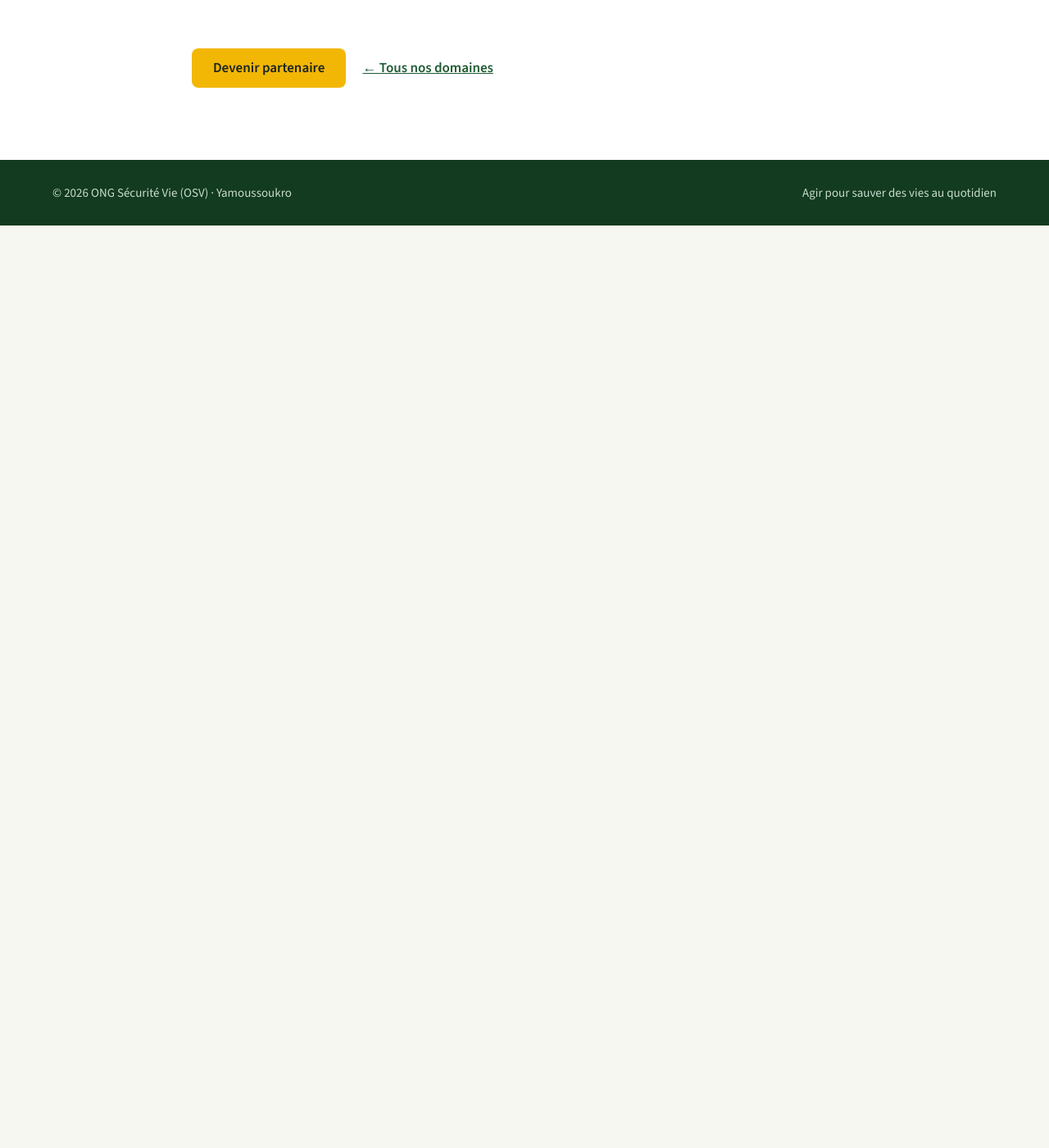
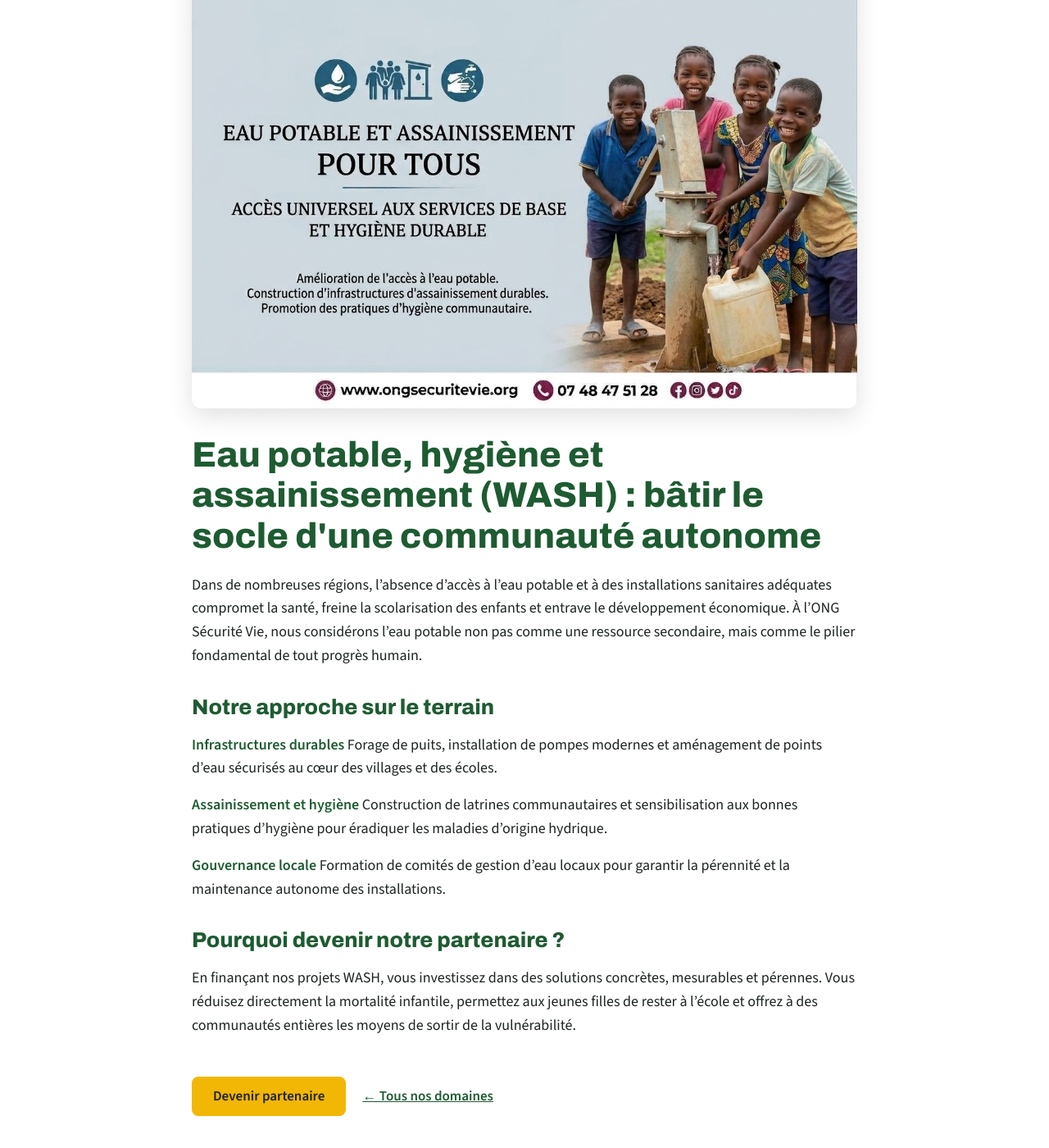
Before and after one commit to 28121989/securitevie, a Jekyll site: the page built from _domaines/02-eau-assainissement.md, in a window 1280 px wide and 1400 px high, scrolled down 270 px. Shown: the whole window at 82% size. Built offline with Jekyll 4.4.1, drawn with Linux system fonts in a browser that asks for light colours; before the commit the page ends 900 px from its top, so only the background shows below that; some of the changed text lies outside the part shown.

Commit message:
Add files via upload

```diff
--- a/_domaines/02-eau-assainissement.md
+++ b/_domaines/02-eau-assainissement.md
@@ -1,8 +1,24 @@
 ---
 title: "Eau et assainissement"
-titre_long: ""
+titre_long: "Eau potable, hygiène et assainissement (WASH) : bâtir le socle d'une communauté autonome"
 ordre: 2
 resume: "Accès à l'eau potable, hygiène et assainissement pour des communautés en meilleure santé."
 image: ""
-affiche: ""
+affiche: "/images/domaines/eau-assainissement-affiche.jpg"
 ---
+Dans de nombreuses régions, l'absence d'accès à l'eau potable et à des installations sanitaires adéquates compromet la santé, freine la scolarisation des enfants et entrave le développement économique. À l'ONG Sécurité Vie, nous considérons l'eau potable non pas comme une ressource secondaire, mais comme le pilier fondamental de tout progrès humain.
+
+## Notre approche sur le terrain
+
+**Infrastructures durables**
+Forage de puits, installation de pompes modernes et aménagement de points d'eau sécurisés au cœur des villages et des écoles.
+
+**Assainissement et hygiène**
+Construction de latrines communautaires et sensibilisation aux bonnes pratiques d'hygiène pour éradiquer les maladies d'origine hydrique.
+
+**Gouvernance locale**
+Formation de comités de gestion d'eau locaux pour garantir la pérennité et la maintenance autonome des installations.
+
+## Pourquoi devenir notre partenaire ?
+
+En finançant nos projets WASH, vous investissez dans des solutions concrètes, mesurables et pérennes. Vous réduisez directement la mortalité infantile, permettez aux jeunes filles de rester à l'école et offrez à des communautés entières les moyens de sortir de la vulnérabilité.
```
Also changed, not shown: images/domaines/eau-assainissement-affiche.jpg (added).
